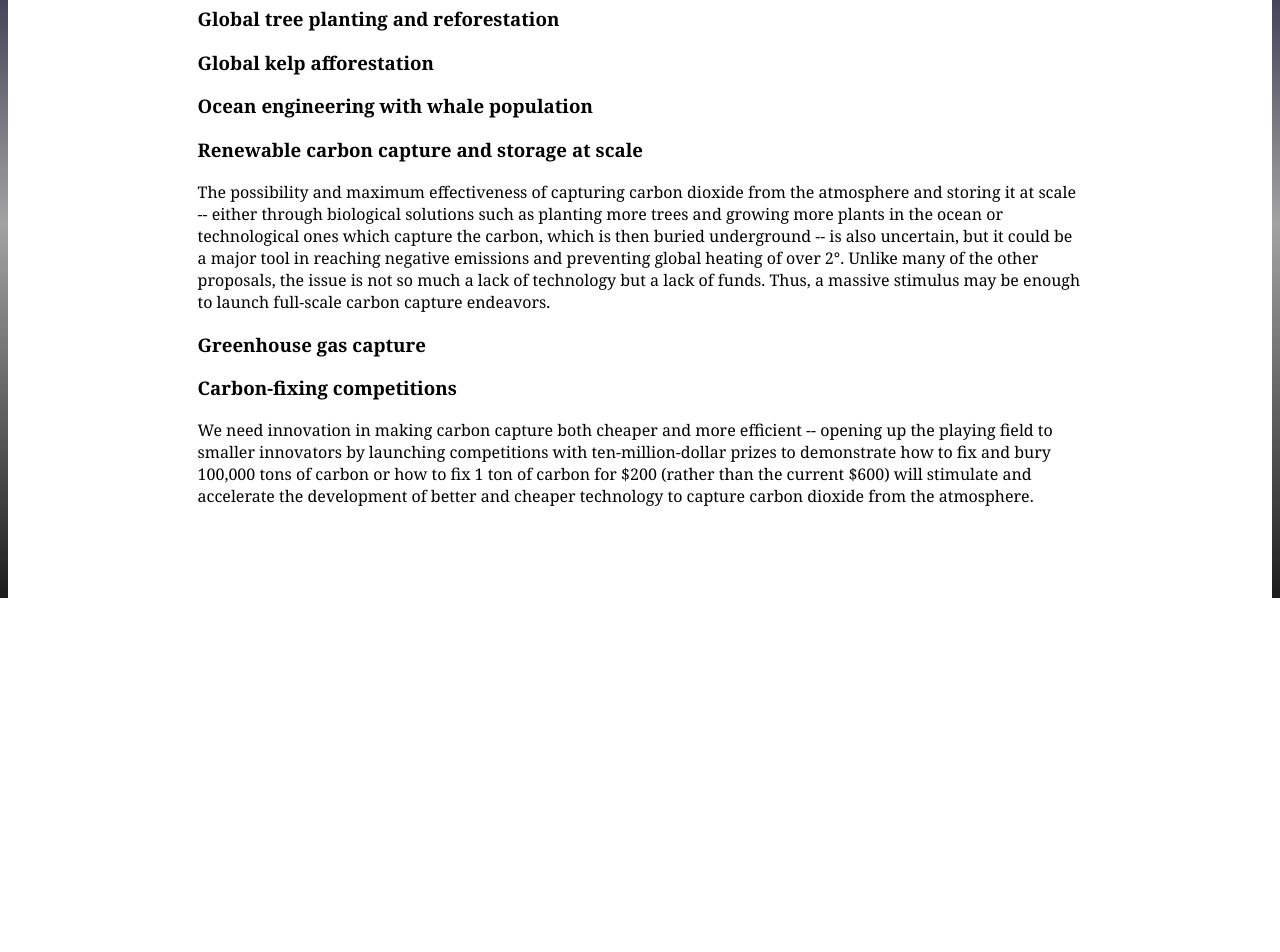
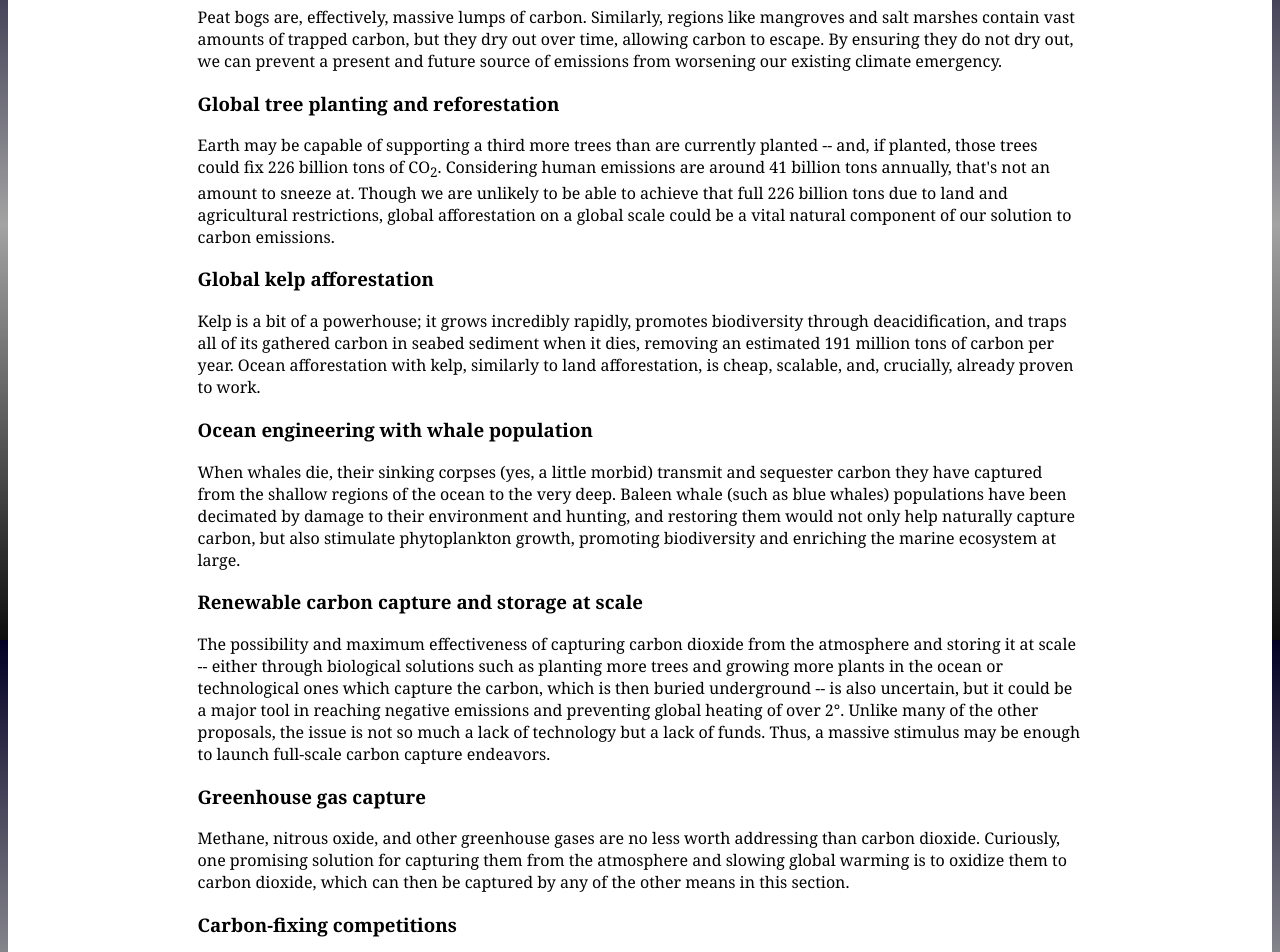
Before and after one commit to chennnyl/hglo101, a SvelteKit app: page /saving in a window 1280 px wide. Shown: the part 2560-3512 px from the top of the page. Before the commit the page ends 3158 px from the top, so only its background shows below. Built offline with nearby package versions, Linux system fonts and the light colour scheme.

Commit message:
done :weary:

```diff
--- a/src/routes/saving/+page.svelte
+++ b/src/routes/saving/+page.svelte
@@ -104,14 +104,29 @@
     The Twomey effect is an atmospheric phenomenon where the more saturated clouds are with water, the more they reflect solar radiation. By seeding clouds in the poles, we may be able to create artificial, whiter clouds and achieve cooling sufficient to restore the sea ice; however, it depends on hitherto undiscovered technology to unleash an ultrafine mist in a wide area, but investment on the order of $1 billion to develop remote drones to deliver the spray may be enough to rectify that.
 </p>
 <h3>Restoration of peatlands</h3>
+<p>
+    Peat bogs are, effectively, massive lumps of carbon. Similarly, regions like mangroves and salt marshes contain vast amounts of trapped carbon, but they dry out over time, allowing carbon to escape. By ensuring they do not dry out, we can prevent a present and future source of emissions from worsening our existing climate emergency.
+</p>
 <h3>Global tree planting and reforestation</h3>
+<p>
+    Earth may be capable of supporting a third more trees than are currently planted -- and, if planted, those trees could fix 226 billion tons of CO<sub>2</sub>. Considering human emissions are around 41 billion tons annually, that's not an amount to sneeze at. Though we are unlikely to be able to achieve that full 226 billion tons due to land and agricultural restrictions, global afforestation on a global scale could be a vital natural component of our solution to carbon emissions.
+</p>
 <h3>Global kelp afforestation</h3>
+<p>
+    Kelp is a bit of a powerhouse; it grows incredibly rapidly, promotes biodiversity through deacidification, and traps all of its gathered carbon in seabed sediment when it dies, removing an estimated 191 million tons of carbon per year. Ocean afforestation with kelp, similarly to land afforestation, is cheap, scalable, and, crucially, already proven to work.
+</p>
 <h3>Ocean engineering with whale population</h3>
+<p>
+    When whales die, their sinking corpses (yes, a little morbid) transmit and sequester carbon they have captured from the shallow regions of the ocean to the very deep. Baleen whale (such as blue whales) populations have been decimated by damage to their environment and hunting, and restoring them would not only help naturally capture carbon, but also stimulate phytoplankton growth, promoting biodiversity and enriching the marine ecosystem at large.
+</p>
 <h3>Renewable carbon capture and storage at scale</h3>
 <p>
     The possibility and maximum effectiveness of capturing carbon dioxide from the atmosphere and storing it at scale -- either through biological solutions such as planting more trees and growing more plants in the ocean or technological ones which capture the carbon, which is then buried underground -- is also uncertain, but it could be a major tool in reaching negative emissions and preventing global heating of over 2°. Unlike many of the other proposals, the issue is not so much a lack of technology but a lack of funds. Thus, a massive stimulus may be enough to launch full-scale carbon capture endeavors.
 </p>
 <h3>Greenhouse gas capture</h3>
+<p>
+    Methane, nitrous oxide, and other greenhouse gases are no less worth addressing than carbon dioxide. Curiously, one promising solution for capturing them from the atmosphere and slowing global warming is to oxidize them to carbon dioxide, which can then be captured by any of the other means in this section.
+</p>
 <h3>Carbon-fixing competitions</h3>
 <p>
     We need innovation in making carbon capture both cheaper and more efficient -- opening up the playing field to smaller innovators by launching competitions with ten-million-dollar prizes to demonstrate how to fix and bury 100,000 tons of carbon or how to fix 1 ton of carbon for $200 (rather than the current $600) will stimulate and accelerate the development of better and cheaper technology to capture carbon dioxide from the atmosphere.
```
